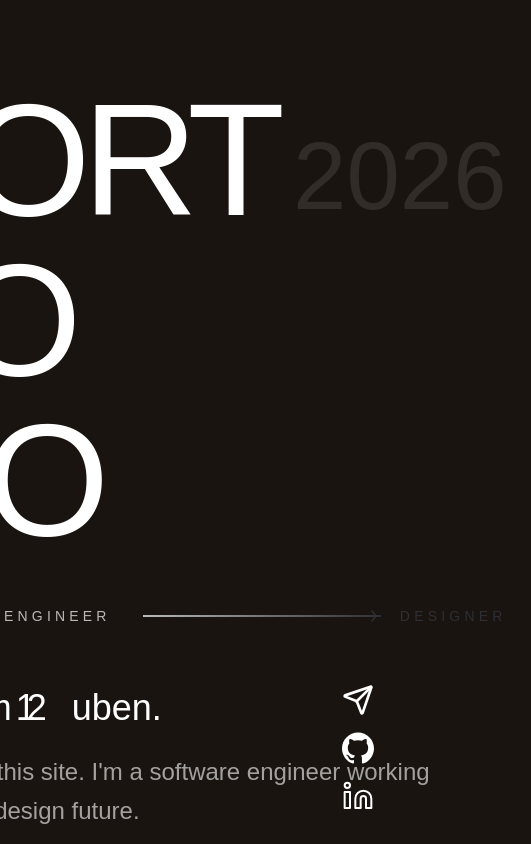
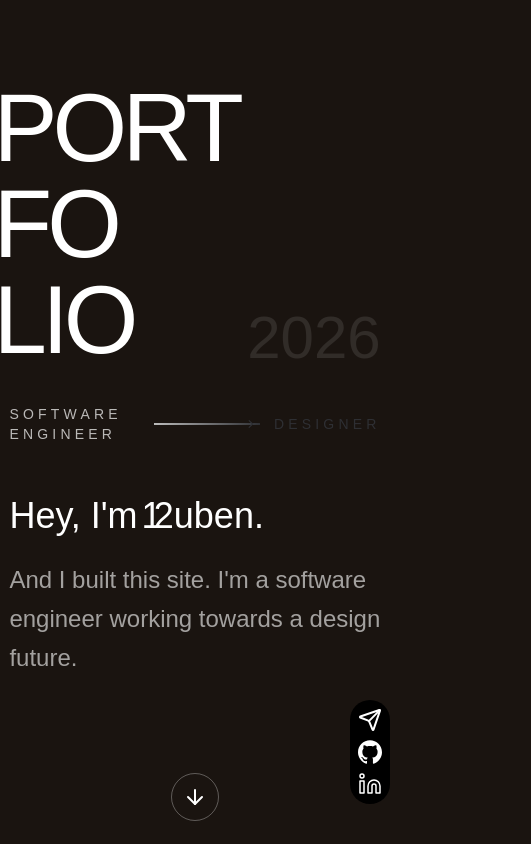
Before and after one commit to 12C0DE/12codeSite, a React (Vite) app in the folder 12codeSite/: page / in a window 390 px wide. Shown: the top 844 px of the page, 531 px wide, since content can reach past the window. Built offline with nearby package versions, Linux system fonts and the light colour scheme.

Commit message:
better mobile responsiveness

```diff
--- a/12codeSite/src/App.css
+++ b/12codeSite/src/App.css
@@ -4,6 +4,7 @@
   --animate-squeeze: squeeze 15s ease-in-out infinite;
   --github-color: #6cc644;
   --linkedIn-color: #0077b5;
+  --tracking-4: 0.22em;
 }
 
 /* General Styles T*/
--- a/12codeSite/src/components/About/About.tsx
+++ b/12codeSite/src/components/About/About.tsx
@@ -2,8 +2,8 @@ import { ExperienceBlock } from "./ExperienceBlock";
 
 export const About = () => {
   return (
-    <section id="about" className="px-6 py-32">
-      <div className="max-w-6xl mx-auto">
+    <section id="about" className="px-4 py-20">
+      <div className="max-w-6xl">
         <div className="grid lg:grid-cols-2 gap-20 items-start">
           <div>
             <div className="flex items-center gap-6 mb-8">
@@ -22,7 +22,7 @@ export const About = () => {
                 sounds like what I'd do best at.
               </p>
               <p>
-                I believe that great design is invisible – it simply works. My
+                Great design is invisible – it simply works. My
                 goal is to create interfaces that are not only visually stunning
                 but also intuitive and accessible to all users.
               </p>
--- a/12codeSite/src/components/ContactIconsGroup.tsx
+++ b/12codeSite/src/components/ContactIconsGroup.tsx
@@ -3,17 +3,17 @@ import { Tooltip } from "react-tooltip";
 
 export const ContaactIconsGroup = () => {
   return (
-    <div className="flex flex-col gap-4 fixed bottom-8 right-4">
+    <div className="flex flex-col gap-2 fixed bottom-10 right-0 bg-black p-2 rounded-full xl:gap-4 xl:right-4 xl:bg-transparent">
       <a
         href="mailto:12codeHz@gmail.com"
         data-tooltip-id="emailTip"
         className="hover:text-red-300"
       >
-        <Send size={32} />
+        <Send className="size-6 xl:size-8" />
       </a>
       <a
         href="https://github.com/12C0DE"
-        className="hover:text-[var(--github-color)] transition-colors"
+        className="hover:text-[var(--github-color)]"
         target="_blank"
         data-tooltip-id="ghTip"
       >
@@ -22,6 +22,7 @@ export const ContaactIconsGroup = () => {
           fill="currentColor"
           viewBox="0 0 24 24"
           xmlns="http://www.w3.org/2000/svg"
+          className="size-6 xl:size-8"
         >
           <title>GitHub</title>
           <path
@@ -34,11 +35,12 @@ export const ContaactIconsGroup = () => {
         href="https://www.linkedin.com/in/ruben-hernandez-7a7b5128a/"
         target="_blank"
         data-tooltip-id="linkedInTip"
+        className="hover:text-[var(--linkedIn-color)] transition-colors"
       >
         <Linkedin
           size={32}
           strokeWidth={1.5}
-          className="hover:text-[var(--linkedIn-color)] transition-colors"
+          className="size-6 xl:size-8"
         />
       </a>
       <Tooltip
--- a/12codeSite/src/components/LandingPage.tsx
+++ b/12codeSite/src/components/LandingPage.tsx
@@ -5,73 +5,32 @@ export const LandingPage = () => {
   const scrollToElement = useScrollToElement();
 
   return (
-    <section className="min-h-screen flex items-center justify-center px-6 py-20">
-      <div className="max-w-6xl mx-auto">
+    <section className="min-h-screen flex items-center justify-center px-4 py-20">
+      <div className=" xs:max-w-full md:max-w-6xl mx-auto">
         {/* Main Text */}
-        <div className="mb-8">
-          {/* <div className="relative inline-block"> */}
-          <div className="flex">
-            <h1 className="text-[10rem] md:text-[14rem] leading-none tracking-tighter text-white uppercase -ml-4">
+        <div className="mb-8 flex flex-row flex-wrap">
+          <div className="flex flex-nowrap items-end">
+            <h1 className="text-[6rem] md:text-[10rem] lg:text-[14rem] -ml-1 leading-none tracking-tighter text-white uppercase -ml-4">
               PORT
               <span className="relative inline-block">
                 <span className="relative z-10">FO</span>
-                {/* Artistic brush stroke overlay */}
-                <svg
-                  className="absolute -top-8 -left-4 w-[180px] h-[120px]"
-                  viewBox="0 0 200 120"
-                  fill="none"
-                  xmlns="http://www.w3.org/2000/svg"
-                >
-                  <path
-                    d="M10 60 Q 50 10, 100 50 T 190 40"
-                    stroke="white"
-                    strokeWidth="8"
-                    strokeLinecap="round"
-                    fill="none"
-                    //   className="animate-[drawLine_1.5s_ease-out_0.3s_forwards]"
-                    style={{
-                      strokeDasharray: 400,
-                      strokeDashoffset: 400,
-                    }}
-                  />
-                </svg>
               </span>
               LIO
             </h1>
-            <div className="text-8xl md:text-9xl text-white/10 relative mt-12 ml-4 select-none z-50">
+             <div className="text-6xl md:text-9xl text-white/10 relative mt-12 ml-2 select-none z-50 align-baseline">
               {new Date().getFullYear()}
             </div>
           </div>
         </div>
         {/* Subtitle and Year */}
         <div className="flex items-center justify-center gap-8 mb-12">
-          {/* <div className="h-px bg-white/30 w-24"></div> */}
-          <div className="text-white/70 text-sm tracking-[0.3em] uppercase text-nowrap">
+          <div className="text-white/70 text-sm tracking-[0.3em] uppercase text-wrap md:text-nowrap">
             Software Engineer
           </div>
-          {/* <div className="flex flex-row w-full gap-8 justify-center items-center " style={{
-                    color: 'linear-gradient(90deg, transparent, rgba(0, 0, 0, 0.6))'
-                }}> */}
-
           <div
             className="h-[2px] w-full"
             style={{ background: "linear-gradient(90deg, #bbbbbb, #2e2f33" }}
           ></div>
-          {/* <div style={{ marginLeft: -44 }}>
-            <svg
-              xmlns="http://www.w3.org/2000/svg"
-              width="24"
-              height="24"
-              viewBox="0 0 24 24"
-              fill="none"
-              stroke="#2e2f33"
-              stroke-width="2"
-              stroke-linecap="round"
-              stroke-linejoin="round"
-            >
-              <path d="m9 18 6-6-6-6" />
-            </svg>
-          </div> */}
           <ChevronRight
             color="#2e2f33"
             size={48}
@@ -86,12 +45,9 @@ export const LandingPage = () => {
         </div>
         {/* END of SE -> Des */}
         <div className="max-w-4xl flex flex-row gap-1 items-baseline">
-          <h2 className="text-4xl md:text-4xl text-white mb-6">Hey, I'm </h2>
-          <span className="flex flex-row flex-nowrap gap-0 w-[56px] items-baseline">
-            <h2 className="text-4xl md:text-6xl mb-6 animate-squeeze">1</h2>
-            <h2 className="text-4xl md:text-6xl mb-6">2</h2>
-          </span>
-          <h2 className="text-4xl md:text-4xl text-white mb-6 -ml-1">uben.</h2>
+          <h2 className="text-4xl text-white mb-6">Hey, I'm </h2>
+            <h2 className="text-4xl md:text-6xl mb-6 -tracking-4">12</h2>
+          <h2 className="text-4xl text-white mb-6 ml-1 md:ml-2">uben.</h2>
         </div>
         <p className="text-2xl text-white/60 leading-relaxed mb-8">
           And I built this site. I'm a software engineer working towards a
@@ -106,7 +62,6 @@ export const LandingPage = () => {
             }}
             className="group inline-flex items-center gap-3 text-white hover:text-white/70 transition-colors"
           >
-            {/* <span className="text-lg tracking-wide">View Work</span> */}
             <div className="size-12 border border-white/30 rounded-full flex items-center justify-center group-hover:border-white transition-colors">
               <ArrowDown className="size-6" />
             </div>
--- a/12codeSite/src/components/Projects.tsx
+++ b/12codeSite/src/components/Projects.tsx
@@ -3,8 +3,8 @@ import { projects } from "../assets/projects/projects";
 
 export const Projects = () => {
   return (
-    <section id="projects">
-      <div className="max-w-6xl mx-auto">
+    <section id="projects" className="px-4 py-20">
+      <div className="max-w-6xl">
         <div className="mb-20">
           <div className="flex items-center gap-6 mb-6">
             <div className="h-px bg-white/20 w-16"></div>
```
